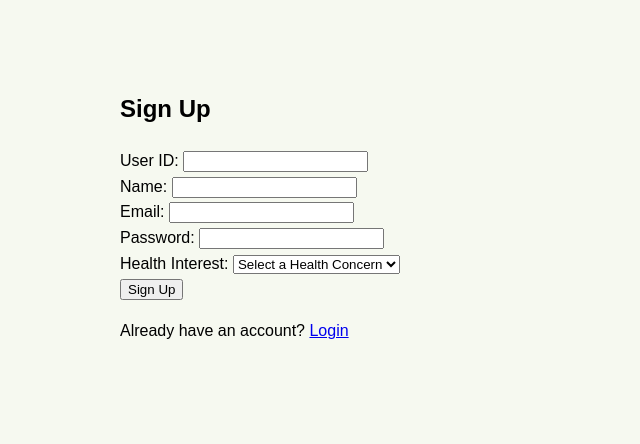
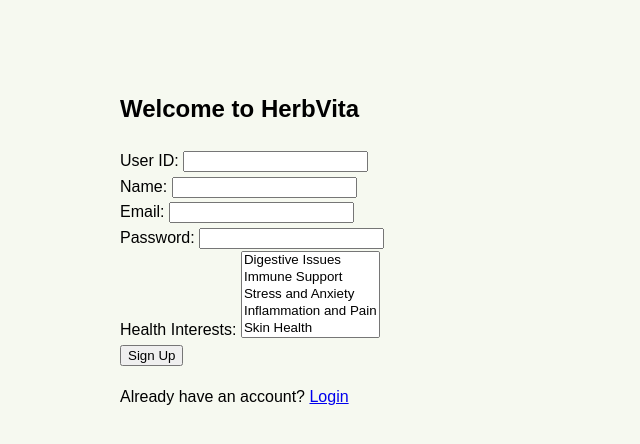
Before and after one commit to Marky115/HerbVitalWebsite, a PHP site: page /signup.php in a window 1280 px wide. Shown: the top 444 px of the page, without its empty margins (0-640 px from the left). Run offline with PHP 8.4, Linux system fonts and the light colour scheme; data comes from the database, SQL or seed files in the repository.

Commit message:
Added dropdown menu

```diff
--- a/signup-process.php
+++ b/signup-process.php
@@ -1,7 +1,6 @@
 <?php
 session_start();
 require('db_connect.php');
-
 
 ini_set('display_errors', 1);
 ini_set('display_startup_errors', 1);
@@ -15,8 +14,14 @@
     $Email = isset($_POST['Email']) ? trim($_POST['Email']) : '';
     $passwordHash = isset($_POST['passwordHash']) ? $_POST['passwordHash'] : '';
 
-
-    $healthInterest = mysqli_real_escape_string($conn, $_POST["healthInterest"]); // Get the selected concernID
+    // Handle multiple health interests as a comma-separated string
+    if(isset($_POST['healthInterest']) && is_array($_POST['healthInterest'])) {
+        $healthInterestArray = $_POST['healthInterest'];
+        $healthInterest = implode(',', $healthInterestArray);
+    } else {
+        $healthInterest = '';
+    }
+    $healthInterest = mysqli_real_escape_string($conn, $healthInterest);
 
     // Collect errors
     $errors = [];
@@ -24,7 +29,6 @@
     if (empty($userID) || !preg_match("/^[a-zA-Z0-9]+$/", $userID)) {
         $errors[] = "Invalid User ID. Must contain only letters and numbers.";
     }
-
 
     if (empty($Name) || strlen($Name) > 20) {
         $errors[] = "Name must be 1-20 characters long.";
@@ -34,9 +38,12 @@
         $errors[] = "Invalid Email Address.";
     }
 
-
     if (empty($passwordHash)) {
         $errors[] = "Password cannot be empty.";
+    }
+
+    if (empty($healthInterest)) {
+        $errors[] = "Please select at least one health interest.";
     }
 
     // Check if userID already exists
--- a/signup.php
+++ b/signup.php
@@ -11,6 +11,7 @@
         $healthConcerns[$row['concernID']] = $row['concernName'];
     }
 }
+
 $conn->close();
 ?>
 <!DOCTYPE html>
@@ -25,7 +26,7 @@
     <div class="container1">
 
         <div class="signupContent">
-            <h2>Sign Up</h2>
+            <h2>Welcome to HerbVita</h2>
 
             <?php
             // Display signup error messages
@@ -57,14 +58,27 @@
             </div>
 
             <div>
-                <label for="healthInterest">Health Interest:</label>
-                <select id="healthInterest" name="healthInterest" required>
-                        <option value="" disabled selected>Select a Health Concern</option>
-                        <?php foreach ($healthConcerns as $concernId => $concernName): ?>
-                            <option value="<?php echo $concernId; ?>"><?php echo $concernName; ?></option>
-                        <?php endforeach; ?>
-                    </select>
+                <label for="healthInterest">Health Interests:</label>
+                <select id="healthInterest" name="healthInterest[]" multiple required size="5">
+                    <?php foreach ($healthConcerns as $concernId => $concernName): ?>
+                    <option value="<?php echo $concernId; ?>"><?php echo $concernName; ?></option>
+                     <?php endforeach; ?>
+                </select>
             </div>
+
+            <script>
+                document.addEventListener("DOMContentLoaded", function() {
+                    const select = document.getElementById("healthInterest");
+
+                    select.addEventListener("mousedown", function(e) {
+                        e.preventDefault();
+                        let option = e.target;
+                        if (option.tagName === "OPTION") {
+                            option.selected = !option.selected;
+                        }
+                    });
+                });
+            </script>
 
             <button type="submit">Sign Up</button>
             </form>
```
